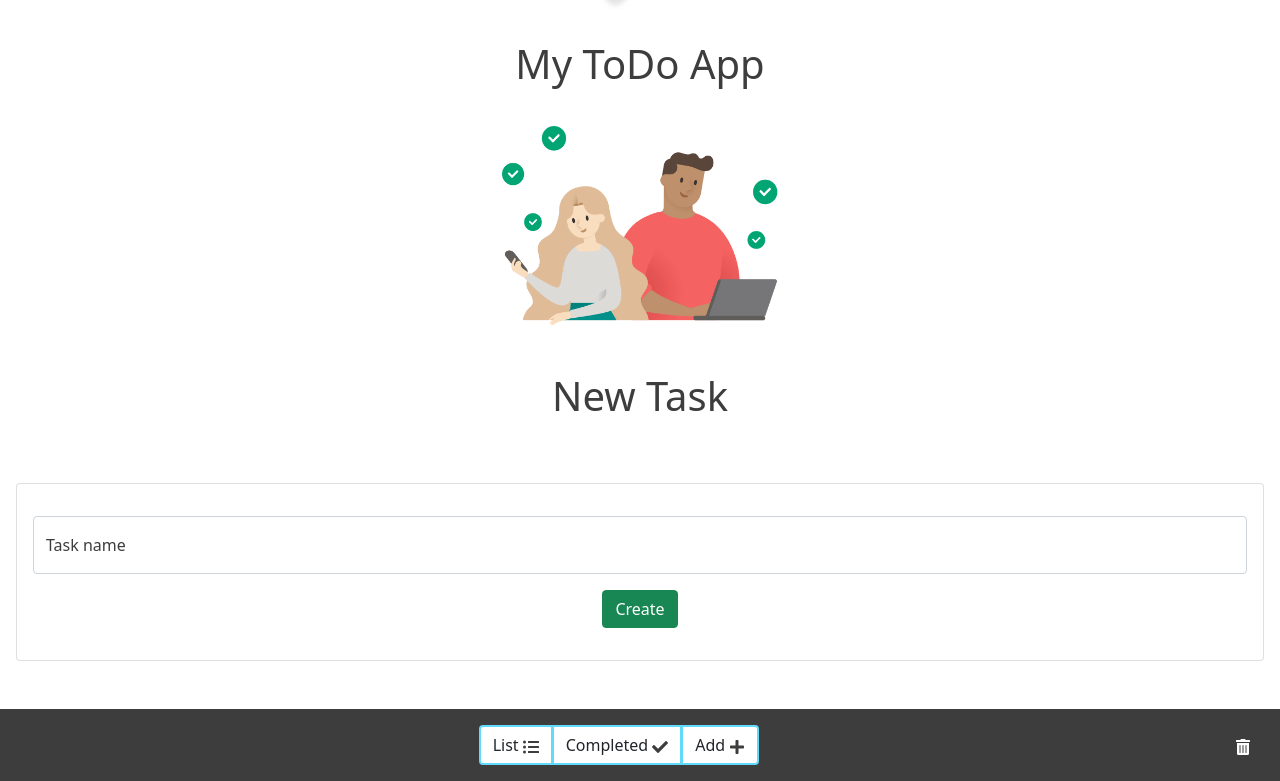
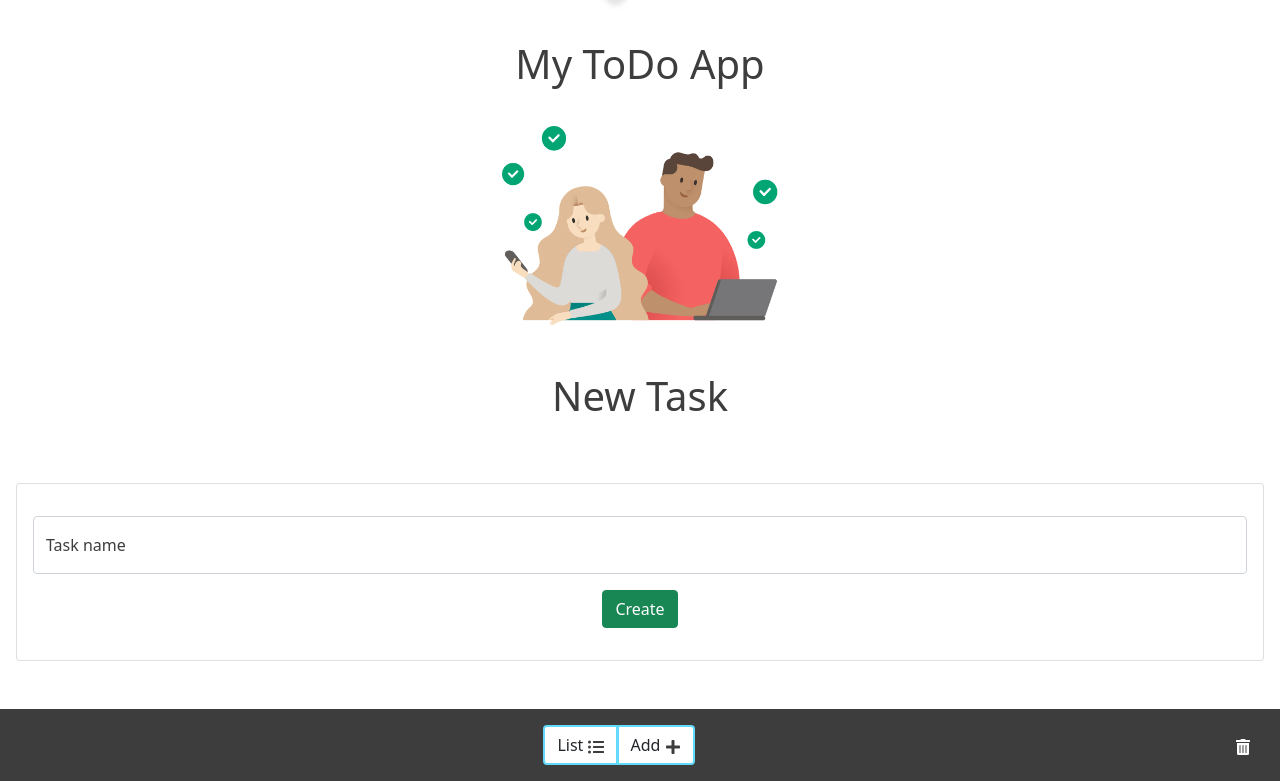
Before and after one commit to LSS-commits/reactjs_todoapp, a React (Create React App) app: page /add-task in a window 1280 px wide. Shown: the part 205-986 px from the top of the page. Built offline with nearby package versions, Linux system fonts and the light colour scheme; a web font is replaced by a local one.

Commit message:
NavLink + style

```diff
--- a/src/components/App.js
+++ b/src/components/App.js
@@ -22,10 +22,11 @@ class App extends React.Component {
                         <Routes>
                             {/* when url = add task, display add task component */}
                             <Route path="/add-task" element={<AddTask />}/>
+                            {/* /:filter to display only tasks that match the completed filter (Props > match > params > filter ) after click on button Completed */}
                             <Route path="/" element={<ToDoList />}/>
                         </Routes>
+                        <NavBar/>
                     </BrowserRouter>
-                    <NavBar/>
                 {/* <ToDoList/>
                  Now use with routing */}
                 </React.StrictMode>
--- a/src/components/NavBar.js
+++ b/src/components/NavBar.js
@@ -1,19 +1,22 @@
 import React from "react";
 import { IconContext } from "react-icons";
 import {FaListUl, FaCheck, FaPlus, FaTrashAlt} from 'react-icons/fa';
+// to generate links compatible with React
+import { NavLink } from "react-router-dom";
 
 
 const NavBar = () => (
     <footer className="d-flex justify-content-between p-3" id="mainFooter">
         <div className="btn-group">
             <IconContext.Provider value={{ color: "#3d3d3d"}}>
-                <a className="btn tdl-icon">List <FaListUl /></a>
-                <a className="btn tdl-icon">Completed <FaCheck/></a>
-                <a className="btn tdl-icon">Add <FaPlus/></a>
+                {/* use NavLink to="" instead of a href="" with react router */}
+                <NavLink to="/" className="btn">List <FaListUl /></NavLink>
+                {/* <NavLink to="/completed" className="btn">Completed <FaCheck/></NavLink> */}
+                <NavLink to="/add-task" className="btn">Add <FaPlus/></NavLink>
             </IconContext.Provider>
         </div>
             <IconContext.Provider value={{ color: "#ffffff"}}>
-                <button className="btn"><FaTrashAlt /></button>
+                <button className="btn trash"><FaTrashAlt /></button>
             </IconContext.Provider>
     </footer>
 )
--- a/src/css/App.css
+++ b/src/css/App.css
@@ -78,6 +78,7 @@
 #todo #mainFooter .btn-group .btn:hover {
   color: #FFFFFF;
   background-color: #3d3d3d;
+  transition: 0.3s ease-in-out;
 }
 #todo #addTask .add-task-form .form-floating:focus-within {
   z-index: 2;
--- a/src/css/App.less
+++ b/src/css/App.less
@@ -95,6 +95,7 @@ sans-serif;
             .btn:hover {
                 color: @color1;
                 background-color: @color2;
+                transition: 0.3s ease-in-out;
             }
         }
     }
```
